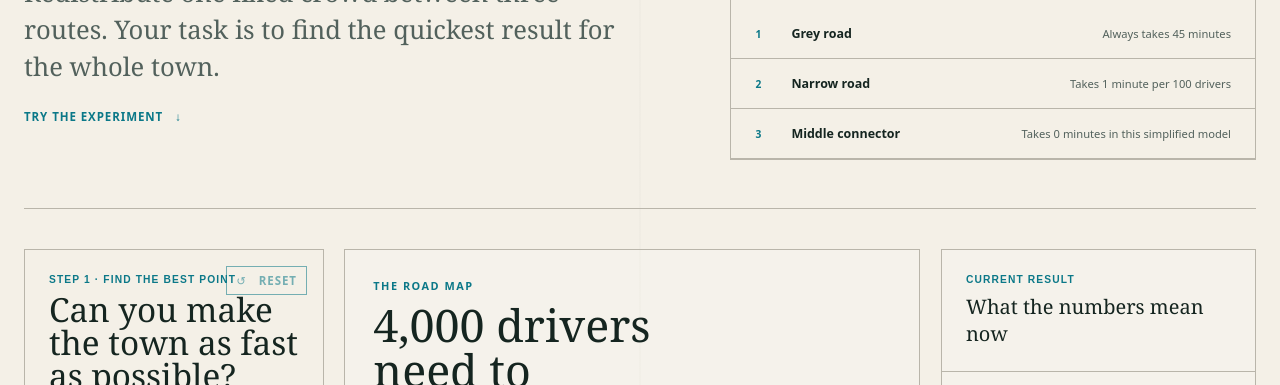
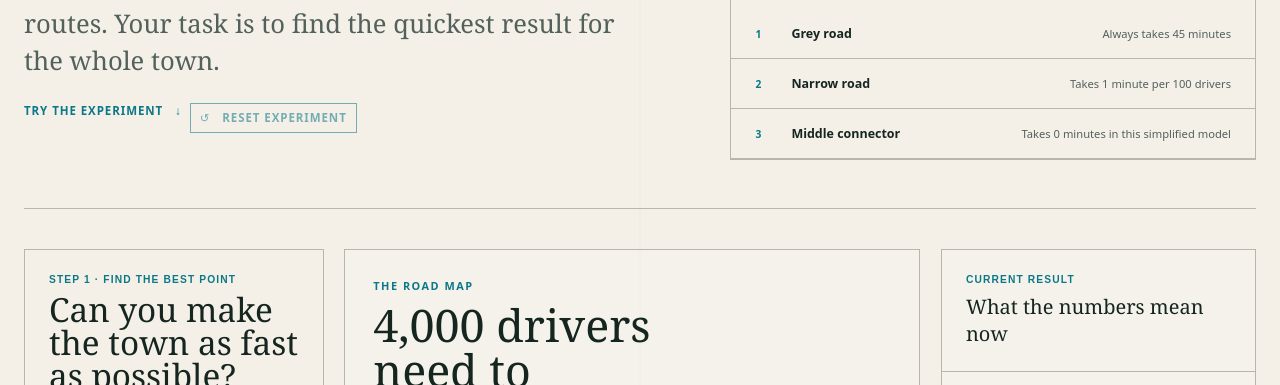
Before and after one commit to comp4020-agentic-coding-studio/comp4020-ass1-SharmaKunal14, a website built with Vite: page index.html in a window 1280 px wide. Shown: the part 415-800 px from the top of the page. Built offline with nearby package versions, Linux system fonts and the light colour scheme.

Commit message:
Place reset beside the experiment entry

```diff
--- a/index.html
+++ b/index.html
@@ -31,7 +31,12 @@
             Redistribute one fixed crowd between three routes. Your task is to find the
             quickest result for the whole town.
           </p>
-          <a class="start-link" href="#experiment">Try the experiment <span aria-hidden="true">↓</span></a>
+          <div class="intro__actions">
+            <a class="start-link" href="#experiment">Try the experiment <span aria-hidden="true">↓</span></a>
+            <button class="start-link reset-simulation" type="button" data-reset-simulation aria-label="Reset experiment" disabled>
+              <span aria-hidden="true">↺</span> Reset experiment
+            </button>
+          </div>
         </div>
 
         <section class="intro__setup" aria-labelledby="setup-title">
@@ -184,12 +189,7 @@
         <div class="calculator">
           <section class="explore-card" aria-labelledby="challenge-title">
             <header class="challenge">
-              <div>
-                <p class="step-label" data-challenge-step>Step 1 · Find the best point</p>
-                <button class="start-link reset-simulation" type="button" data-reset-simulation aria-label="Reset simulation" disabled>
-                  <span aria-hidden="true">↺</span> Reset
-                </button>
-              </div>
+              <p class="step-label" data-challenge-step>Step 1 · Find the best point</p>
               <h3 id="challenge-title" data-challenge-title>Can you make the town as fast as possible?</h3>
               <p data-challenge-copy>Drag slowly and watch the town average. Stop when it reaches its lowest value.</p>
             </header>
--- a/styles.css
+++ b/styles.css
@@ -165,6 +165,12 @@ h1 {
   text-transform: uppercase;
 }
 
+.intro__actions {
+  display: flex;
+  flex-wrap: wrap;
+  gap: 0.5rem;
+}
+
 .intro__setup {
   border: 1px solid var(--rule);
   background: var(--paper);
@@ -607,15 +613,10 @@ body[data-road-closed="true"] .shortcut-label {
 }
 
 .challenge {
-  position: relative;
   padding: var(--space-4);
 }
 
 .reset-simulation {
-  position: absolute;
-  top: 1rem;
-  right: 1rem;
-  margin: 0;
   padding: 0.4rem 0.55rem;
   border: 1px solid;
   background: none;
```
Also changed, not shown: spec/browser.test.ts (+11 -1 lines), spec/page.test.ts (+2 -0 lines).
